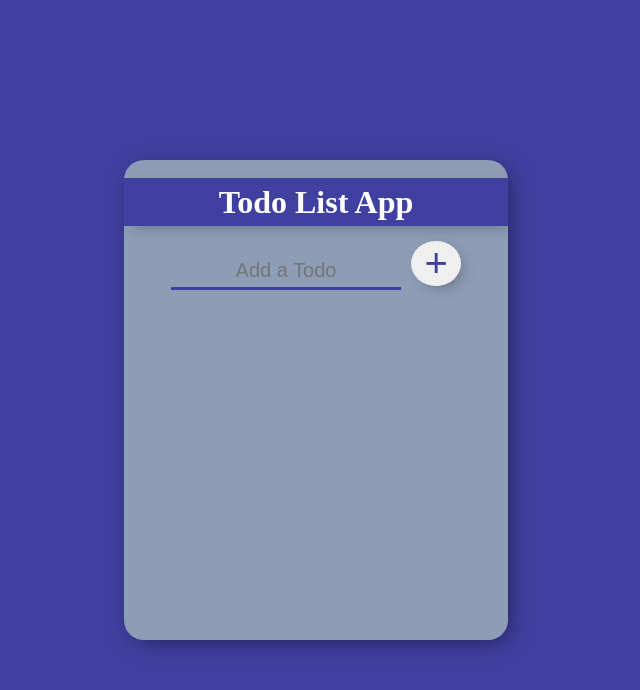
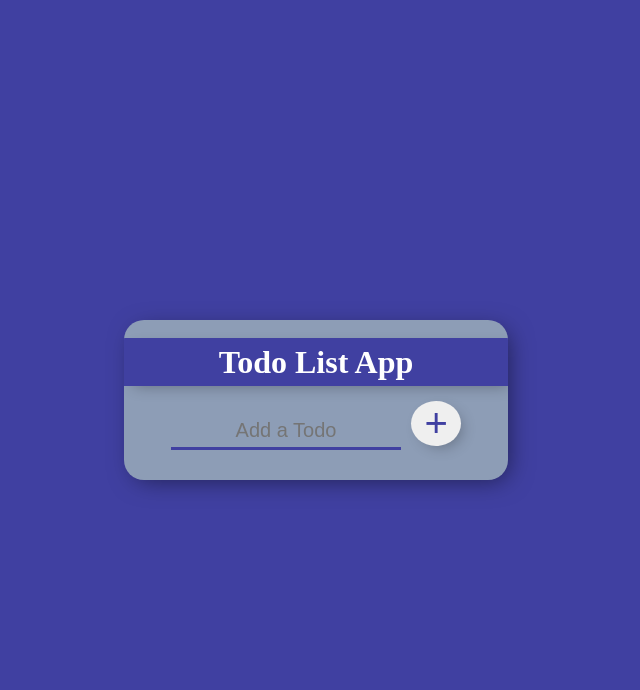
Before and after one commit to anshul-malviya/todo_list_app, a React (Create React App) app: page / in a window 1280 px wide. Shown: the top 690 px of the page, without its empty margins (324-964 px from the left). Built offline with nearby package versions, Linux system fonts and the light colour scheme.

Commit message:
Update index.css

```diff
--- a/src/index.css
+++ b/src/index.css
@@ -15,7 +15,7 @@
 }
 .center_div{
     width:30%;
-    height: 60vh;
+    /* height: 60vh; */
     background:#8d9db6;
     border-radius: 20px;
     box-shadow: 5px 5px 25px -5px rgba(0,0,0,0.5);
```
